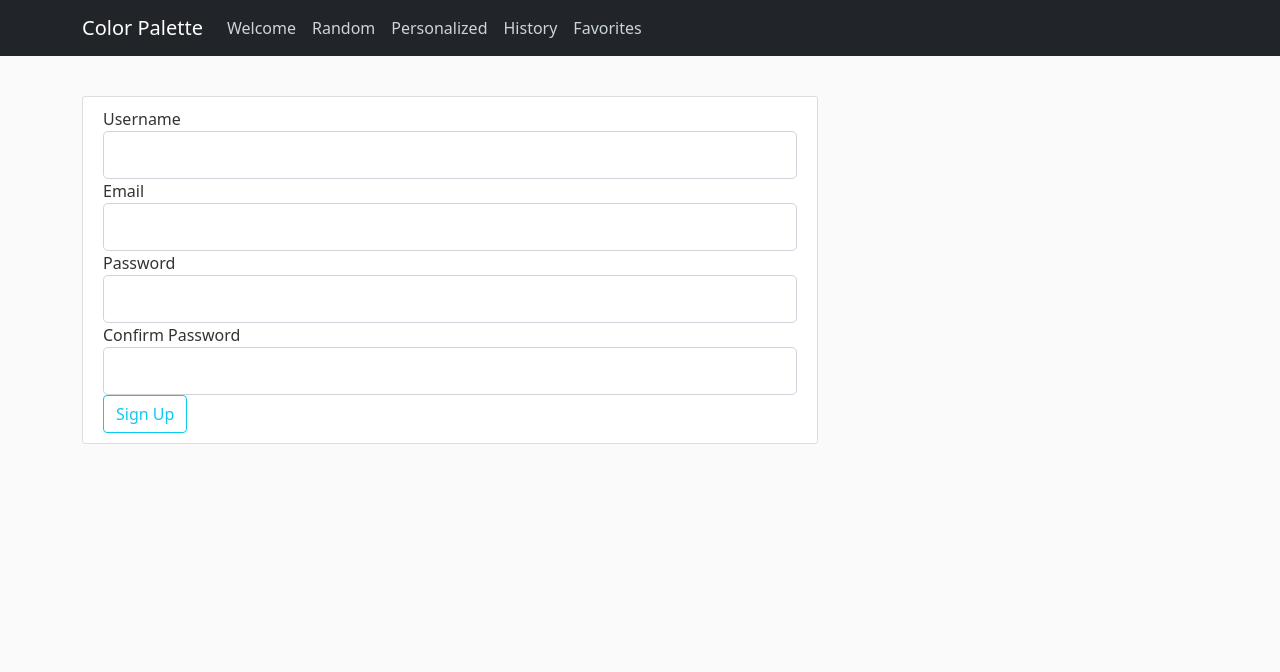
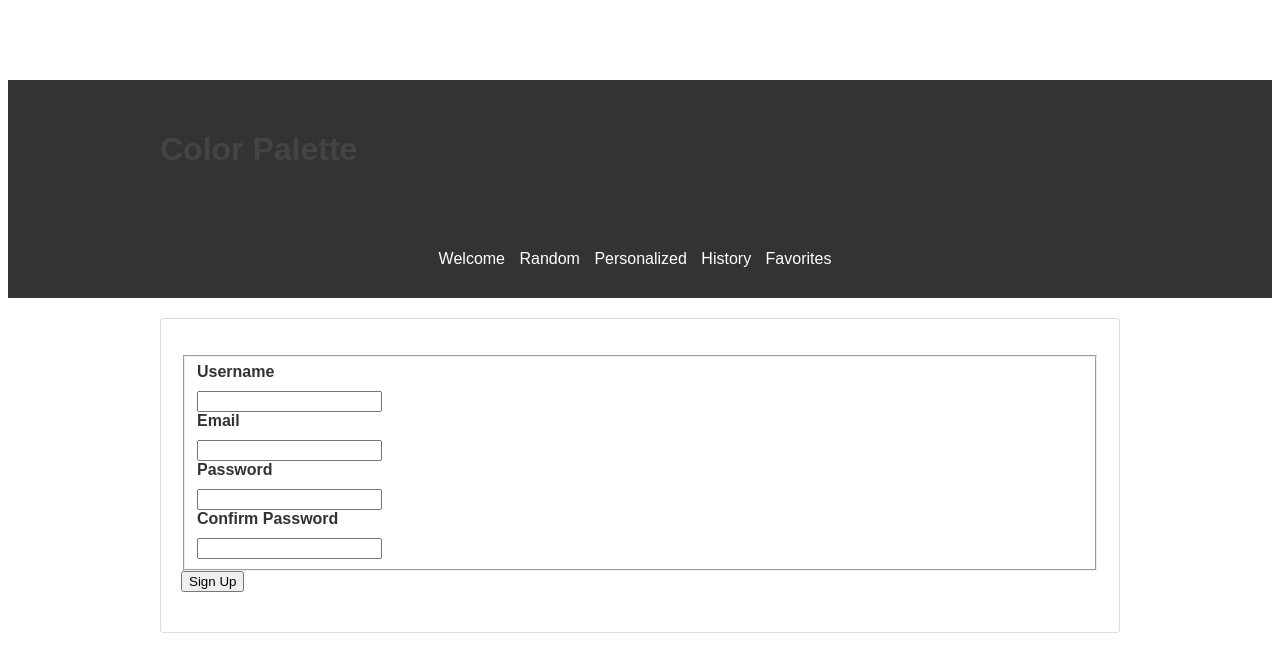
Before and after one commit to Veneloo/Color-Palette, a Flask app: page /register in a window 1280 px wide. Shown: the top 672 px of the page. Run offline with Flask 3, Linux system fonts and the light colour scheme.

Commit message:
Added New Layout and Styles

```diff
--- a/static/main.css
+++ b/static/main.css
@@ -1,85 +1,51 @@
-/*
-From Codio
-
-*/
-
+/* Custom CSS styles */
 body {
-    background: #fafafa;
   color: #333333;
   margin-top: 5rem;
+  font-family: Arial, sans-serif;
+}
+
+header {
+  background: #333333;
+  padding: 10px;
 }
 
 h1, h2, h3, h4, h5, h6 {
   color: #444444;
 }
 
-  .bg-steel {
-    background-color: #865f70;
+.navbar {
+  display: flex;
+  justify-content: flex-end;
+  background: #333333;
+  padding: 10px;
 }
 
-  .site-header .navbar-nav .nav-link {
-    color: #cbd5db;
+.navbar a {
+  color: #ffffff;
+  text-decoration: none;
+  margin-right: 10px;
 }
 
-  .site-header .navbar-nav .nav-link:hover {
-    color: #ffffff;
+.container {
+  max-width: 960px;
+  margin: 0 auto;
+  padding: 20px;
 }
 
-  .site-header .navbar-nav .nav-link.active {
-    font-weight: 500;
-  }
-
-  .content-section {
+.card {
   background: #ffffff;
-    padding: 10px 20px;
   border: 1px solid #dddddd;
   border-radius: 3px;
+  padding: 20px;
   margin-bottom: 20px;
 }
 
-  .article-title {
-    color: #444444;
+.card-title {
+  font-size: 24px;
+  margin-bottom: 10px;
 }
 
-  a.article-title:hover {
-    color: #428bca;
-    text-decoration: none;
+.card-text {
+  color: #666666;
 }
-
-  .article-content {
-    white-space: pre-line;
-  }
-
-  .article-img {
-    height: 65px;
-    width: 65px;
-    margin-right: 16px;
-  }
-
-  .article-metadata {
-    padding-bottom: 1px;
-    margin-bottom: 4px;
-    border-bottom: 1px solid #e3e3e3
-  }
-
-  .article-metadata a:hover {
-    color: #333;
-    text-decoration: none;
-  }
-
-  .article-svg {
-    width: 25px;
-    height: 25px;
-    vertical-align: middle;
-  }
-
-  .account-img {
-    height: 125px;
-    width: 125px;
-    margin-right: 20px;
-    margin-bottom: 16px;
-  }
-
-  .account-heading {
-    font-size: 2.5rem;
-  }
--- a/static/personalized.css
+++ b/static/personalized.css
@@ -1,3 +1,4 @@
+/* Custom CSS styles for personalized.html */
 .personalized-container {
   display: flex;
   justify-content: center;
--- a/static/random.css
+++ b/static/random.css
@@ -1,35 +1,35 @@
-ul {
-    list-style-type: none;
-    padding: 10;
+/* Custom CSS styles for random.html */
+form {
+  margin-bottom: 20px;
 }
 
-  li {
-    height: 500px;
-    width: 150px;
-    display: inline-block;
-    margin: 0px;
+form label {
+  display: block;
+  margin-bottom: 10px;
+  font-weight: bold;
 }
 
-  .column {
-    float: left;
+form input[type="color"] {
+  width: 50px;
+  height: 50px;
+  padding: 0;
+  border: none;
 }
 
-  .column:nth-child(1) {
-    background-color: #f8f9fa;
+form select {
+  padding: 5px;
+  margin-bottom: 10px;
 }
 
-  .column:nth-child(2) {
-    background-color: #e9ecef;
+form button[type="submit"] {
+  padding: 10px 20px;
+  background-color: #428bca;
+  color: #ffffff;
+  border: none;
+  border-radius: 3px;
+  cursor: pointer;
 }
 
-  .column:nth-child(3) {
-    background-color: #dee2e6;
+form button[type="submit"]:hover {
+  background-color: #3071a9;
 }
-
-  .column:nth-child(4) {
-    background-color: #ced4da;
-  }
-
-  .column:nth-child(5) {
-    background-color: #adb5bd;
-  }
--- a/templates/layoutt.html
+++ b/templates/layoutt.html
@@ -5,43 +5,36 @@
   <!-- Required meta tags -->
   <meta charset="utf-8">
   <meta name="viewport" content="width=device-width, initial-scale=1">
-  <!-- Bootstrap CSS -->
-  <link href="https://cdn.jsdelivr.net/npm/bootstrap@5.0.2/dist/css/bootstrap.min.css" rel="stylesheet" integrity="sha384-EVSTQN3/azprG1Anm3QDgpJLIm9Nao0Yz1ztcQTwFspd3yD65VohhpuuCOmLASjC" crossorigin="anonymous">
   <link rel="stylesheet" type="text/css" href="{{ url_for('static', filename='main.css') }}">
+  <link rel="stylesheet" type="text/css" href="{{ url_for('static', filename='personalized.css') }}">
+  <link rel="stylesheet" type="text/css" href="{{ url_for('static', filename='random.css') }}">
 </head>
 
 <body>
-  <header class="site-header">
-    <nav class="navbar navbar-expand-md navbar-dark bg-dark fixed-top">
-      <div class="container">
-        <a class="navbar-brand mr-4" href="/">Color Palette</a>
-        <button class="navbar-toggler" type="button" data-toggle="collapse" data-target="#navbarToggle" aria-controls="navbarToggle" aria-expanded="false" aria-label="Toggle navigation">
-          <span class="navbar-toggler-icon"></span>
-        </button>
-        <div class="collapse navbar-collapse" id="navbarToggle">
-          <div class="navbar-nav mr-auto">
-            <a class="nav-item nav-link" href="/">Welcome</a>
-            <a class="nav-item nav-link" href="/random">Random</a>
-            <a class="nav-item nav-link" href="/personalized">Personalized</a>
-            <a class="nav-item nav-link" href="/history">History</a>
-            <a class="nav-item nav-link" href="/favorites">Favorites</a>
-          </div>
-        </div>
-      </div>
-    </nav>
+  <header>
+    <div class="container">
+      <h1>Color Palette</h1>
+    </div>
   </header>
- <main role="main" class="container">
-    <div class="row">
-      <div class="col-md-8">
-        <h1>{% block subtitle %}{% endblock %}</h1>
-        <p>{% block text %}{% endblock %}</p>
-        {% block content %}
-        {% endblock %}
-      </div>
+
+  <nav class="navbar">
+    <div class="container">
+      <a href="/">Welcome</a>
+      <a href="/random">Random</a>
+      <a href="/personalized">Personalized</a>
+      <a href="/history">History</a>
+      <a href="/favorites">Favorites</a>
     </div>
-  </main>
+  </nav>
 
-  <script src="https://cdn.jsdelivr.net/npm/bootstrap@5.0.2/dist/js/bootstrap.bundle.min.js" integrity="sha384-MrcW6ZMFYlzcLA8Nl+NtUVF0sA7MsXsP1UyJoMp4YLEuNSfAP+JcXn/tWtIaxVXM" crossorigin="anonymous"></script>
+  <div class="container">
+    <div class="card">
+      <h1 class="card-title">{% block subtitle %}{% endblock %}</h1>
+      <p class="card-text">{% block text %}{% endblock %}</p>
+      {% block content %}
+      {% endblock %}
+    </div>
+  </div>
 </body>
 
 </html>
```
Also changed, not shown: instance/site.db, 1 other file. Lines whose indentation alone changed are shown as unchanged.
